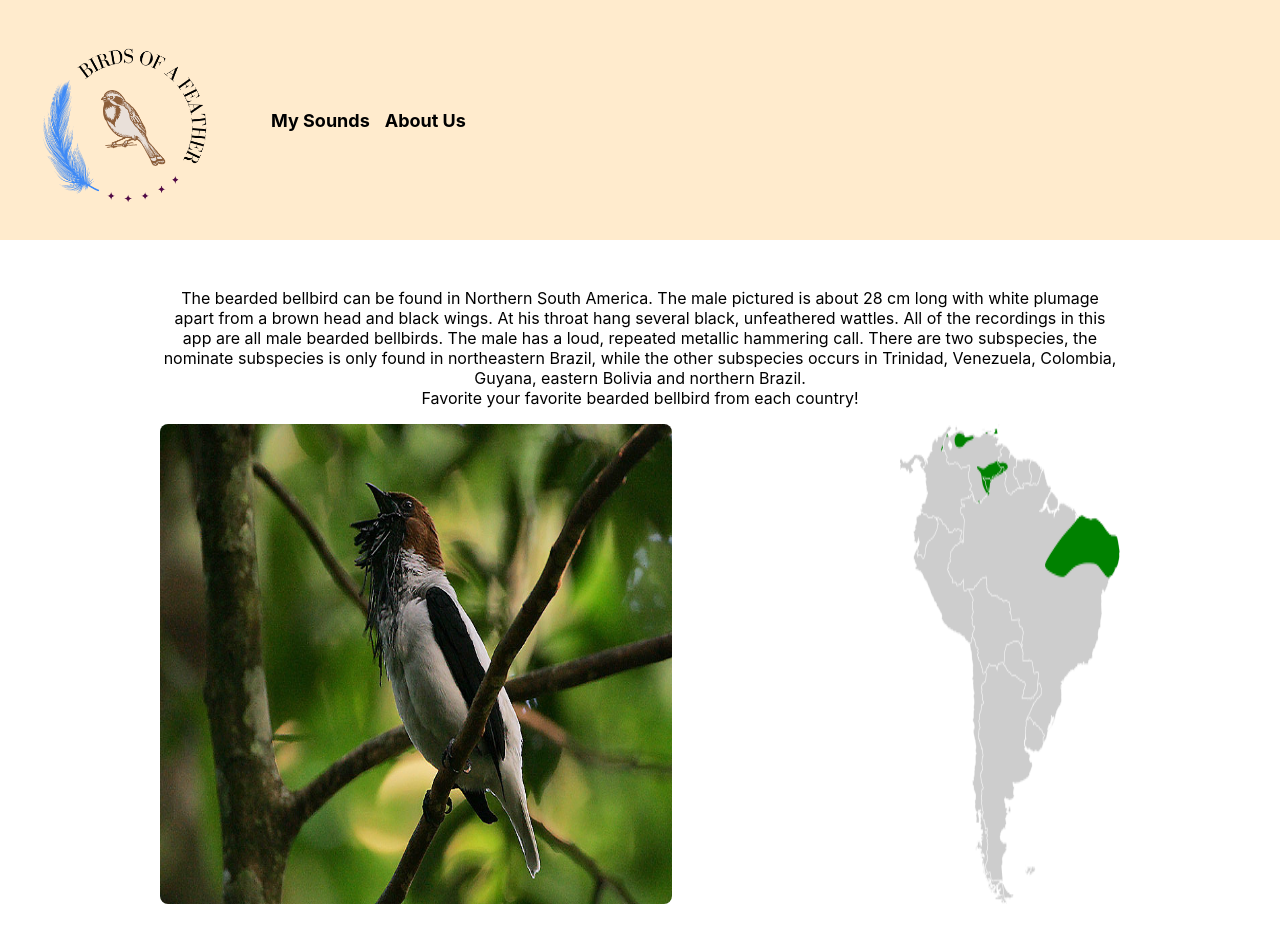
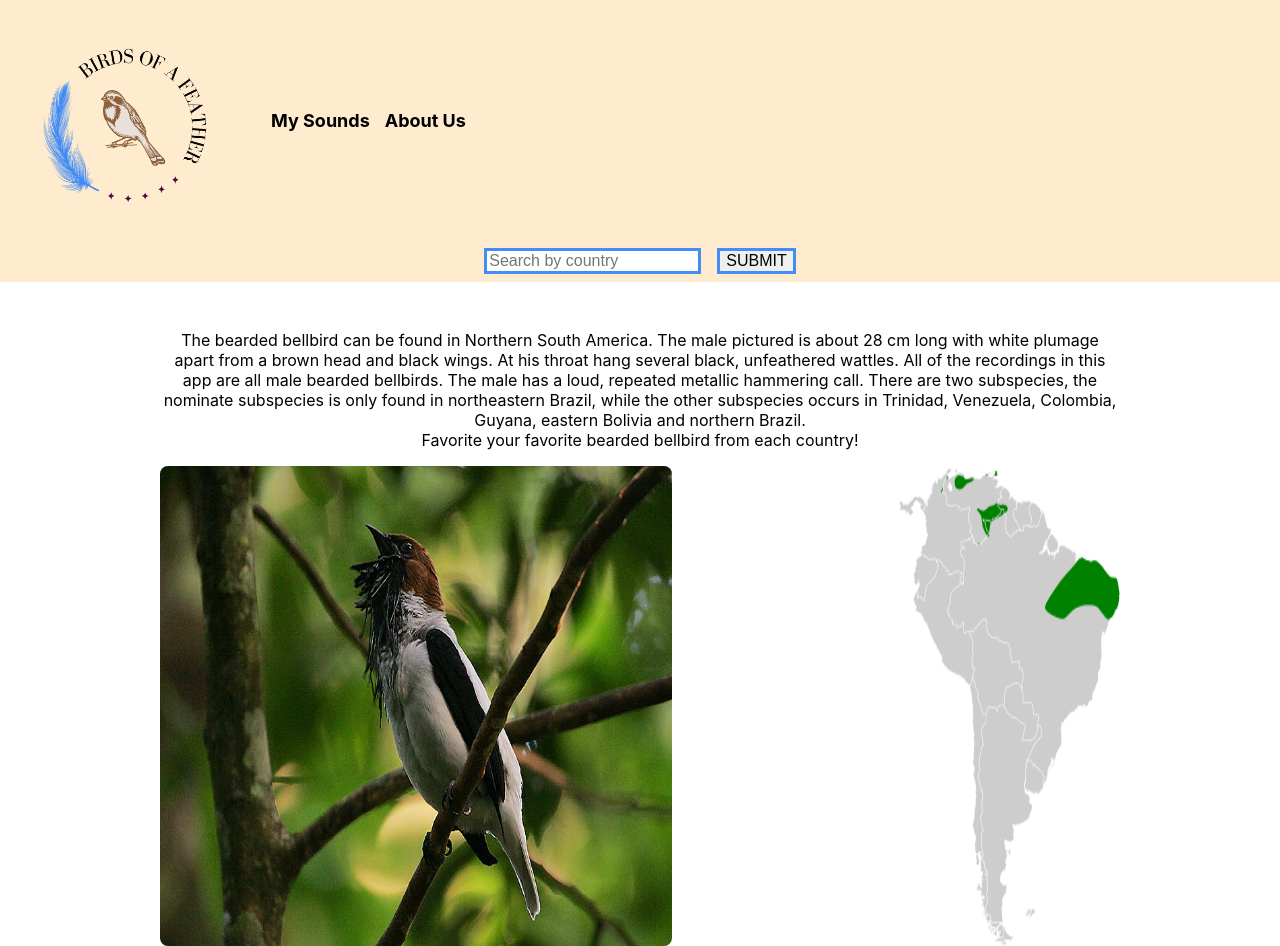
Before and after one commit to Mlberry0205/Birds-Of-a-Feather, a React (Create React App) app: page /AboutUs in a window 1280 px wide. Before the commit the page ends 904 px from the top, so only its background shows below. Built offline with nearby package versions, Linux system fonts and the light colour scheme; no server answers.

Commit message:
Add initial form

```diff
--- a/src/components/App/App.js
+++ b/src/components/App/App.js
@@ -6,6 +6,7 @@ import { getBirds } from '../../apiCalls'
 import { Route } from 'react-router-dom';
 import React, {useState, useEffect} from 'react'
 import AboutUs from '../AboutUs/AboutUs';
+import Form from '../Form/Form'
 
 
 function App() {
@@ -39,6 +40,7 @@ function App() {
     return (
       <main className="App">
         <Navbar />
+        <Form />
         <Route exact path="/AboutUs" render={() => <AboutUs/>}/>
         {/* <Birds /> */}
         <Route exact path='/'
--- a/src/components/BirdCards/BirdCards.js
+++ b/src/components/BirdCards/BirdCards.js
@@ -16,7 +16,6 @@ const BirdCard = (props) => {
     }
   }
   return (
-    // <Link to={`/IndividualBird/${props.id}`} className='cards-container'>
       <div className='card' id={props.id}>
         <h3>{props.birdSpecies}</h3>
         <p>Sex: {props.birdSex}</p>
@@ -31,7 +30,6 @@ const BirdCard = (props) => {
             </a>
         {props.birdSound}</audio>
       </div>
-    // </Link>
   )
 }
 
--- /dev/null
+++ b/src/components/Form/Form.css
@@ -0,0 +1,12 @@
+form {
+  display:flex;
+  justify-content: center;
+  background-color: blanchedalmond;
+
+}
+
+input, button {
+  margin: .5em;
+  border: 3px solid #458df6;
+  font-size: 1em;
+}
--- /dev/null
+++ b/src/components/Form/Form.js
@@ -0,0 +1,34 @@
+import React, { Component } from 'react';
+import './Form.css';
+
+class Form extends Component {
+
+  constructor() {
+    super();
+    this.state = {
+      search: ''
+    }
+  }
+
+  handleChange = event => {
+    this.setState({[event.target.name]: event.target.value});
+  }
+
+  render() {
+    return (
+      <form onSubmit={(event) => this.props.searchBirds(event, this.state.search.toLowerCase())}>
+        <input
+          type='text'
+          placeholder='Search by country'
+          name='search'
+          value={this.state.search}
+          onChange={event => this.handleChange(event)}
+          required
+        />
+          <button>SUBMIT</button>
+      </form>
+    )
+  }
+}
+
+export default Form;
```
Also changed, not shown: src/components/IndividualBird/IndividualBird.css (deleted, +0 -43 lines), src/components/IndividualBird/IndividualBird.js (deleted, +0 -43 lines).
